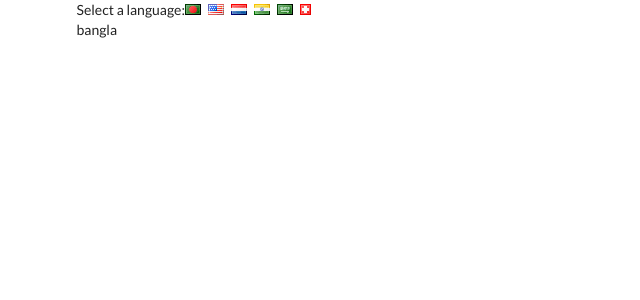
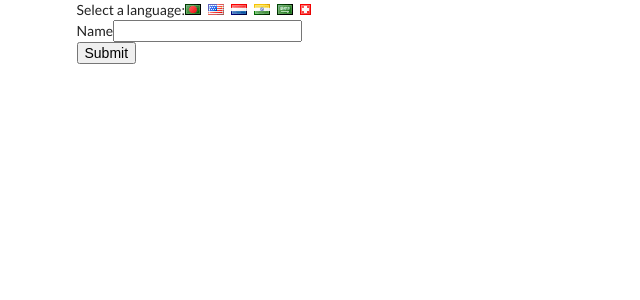
Before and after one commit to ismatfarjana/Context-system-with-React, a React (Create React App) app: page / in a window 1280 px wide. Shown: the top 300 px of the page, without its empty margins (0-640 px from the left). Built offline with nearby package versions, Linux system fonts and the light colour scheme.

Commit message:
Components

```diff
--- a/src/components/App.js
+++ b/src/components/App.js
@@ -1,5 +1,5 @@
 import React from "react";
-
+import UserCreate from "../components/UserCreate";
 class App extends React.Component {
   state = { language: "bangla" };
 
@@ -37,7 +37,7 @@ class App extends React.Component {
             onClick={() => this.onLanguageChange("mandarin")}
           />
         </div>
-        {this.state.language}
+        <UserCreate />
       </div>
     );
   }
--- a/src/components/Button.js
+++ b/src/components/Button.js
@@ -0,0 +1,9 @@
+import React from "react";
+
+class Button extends React.Component {
+  render() {
+    return <button className="ui primary">Submit</button>;
+  }
+}
+
+export default Button;
--- a/src/components/Field.js
+++ b/src/components/Field.js
@@ -0,0 +1,15 @@
+// a classbased
+
+import React from "react";
+
+class Field extends React.Component {
+  render() {
+    return (
+      <div className="ui field">
+        <label>Name</label>
+        <input />
+      </div>
+    );
+  }
+}
+export default Field;
```
